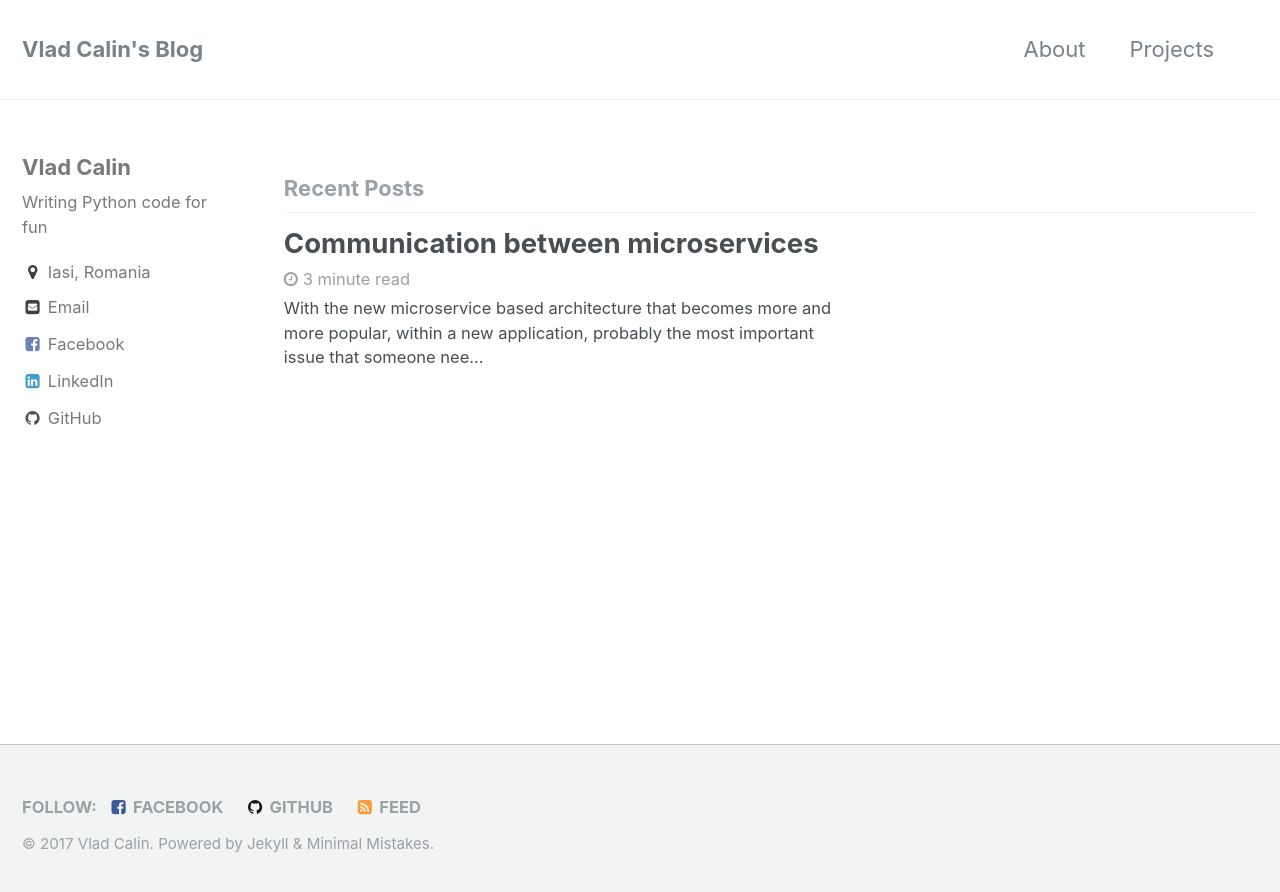
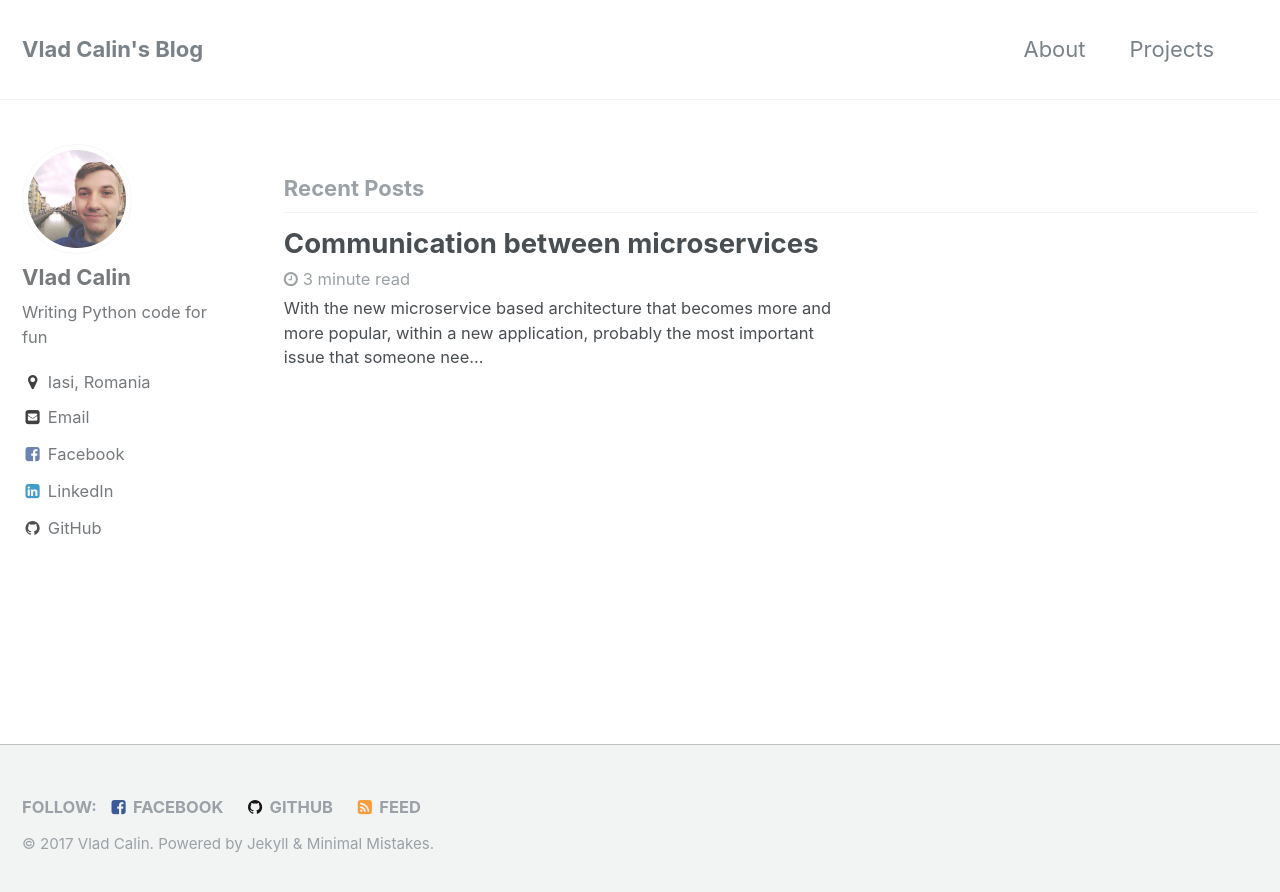
Before and after one commit to vladcalin/vladcalin.github.io, a Jekyll site: the page built from index.html, in a window 1280 px wide. Shown: the top 892 px of the page. Built offline with Jekyll 4.4.1, drawn with Linux system fonts in a browser that asks for light colours; the list of posts is cut into pages by our own code.

Commit message:
added profile pic

```diff
--- a/_config.yml
+++ b/_config.yml
@@ -78,7 +78,7 @@ analytics:
 # Site Author
 author:
   name             : "Vlad Calin"
-  avatar           : # path of avatar image, e.g. "/assets/images/bio-photo.jpg"
+  avatar           :  "/assets/img/vlad.jpg"
   bio              : "Writing Python code for fun"
   location         : "Iasi, Romania"
   email            : "vlad.s.calin@gmail.com"
```
Also changed, not shown: about.md (+1 -1 lines), assets/img/vlad.jpg (added).
